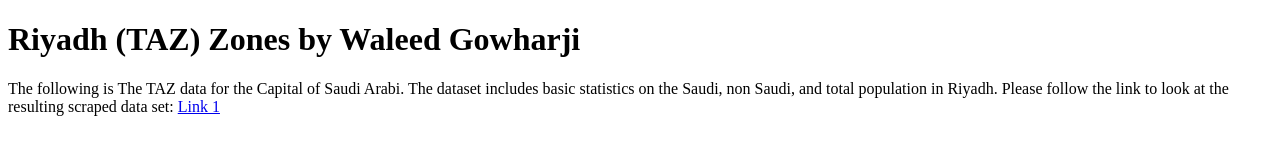
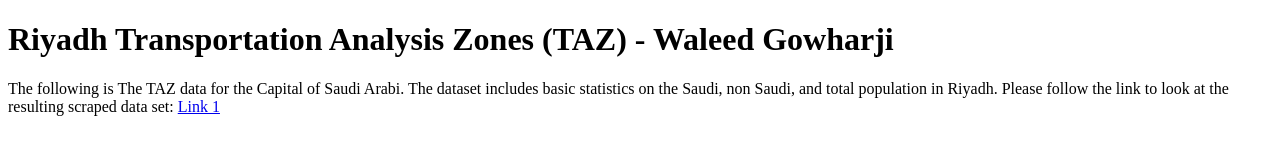
Before and after one commit to WaleedGowharji/WaleedGowharji.github.io, a plain HTML site: page index.html in a window 1280 px wide. Drawn offline with Linux system fonts and the light colour scheme.

Commit message:
Updated index.html to reflect the requirements for Pset 0

```diff
--- a/index.html
+++ b/index.html
@@ -5,7 +5,7 @@
     <title>Demographics of Riyadh Transportation Analysis Zones (TAZ)</title>
 </head>
 <body>
-    <h1>Riyadh (TAZ) Zones by Waleed Gowharji</h1>
+    <h1>Riyadh Transportation Analysis Zones (TAZ) - Waleed Gowharji</h1>
     <p>The following is The TAZ data for the Capital of Saudi Arabi. The dataset includes basic statistics on the Saudi, non Saudi, and total population in Riyadh. Please follow the link to look at the resulting scraped data set:
     <a class="link"     href="https://raw.githubusercontent.com/WaleedGowharji/WaleedGowharji.github.io/master/TAZ%20Riyadh.txt" id="link1">
     Link 1</a> </p>
```
